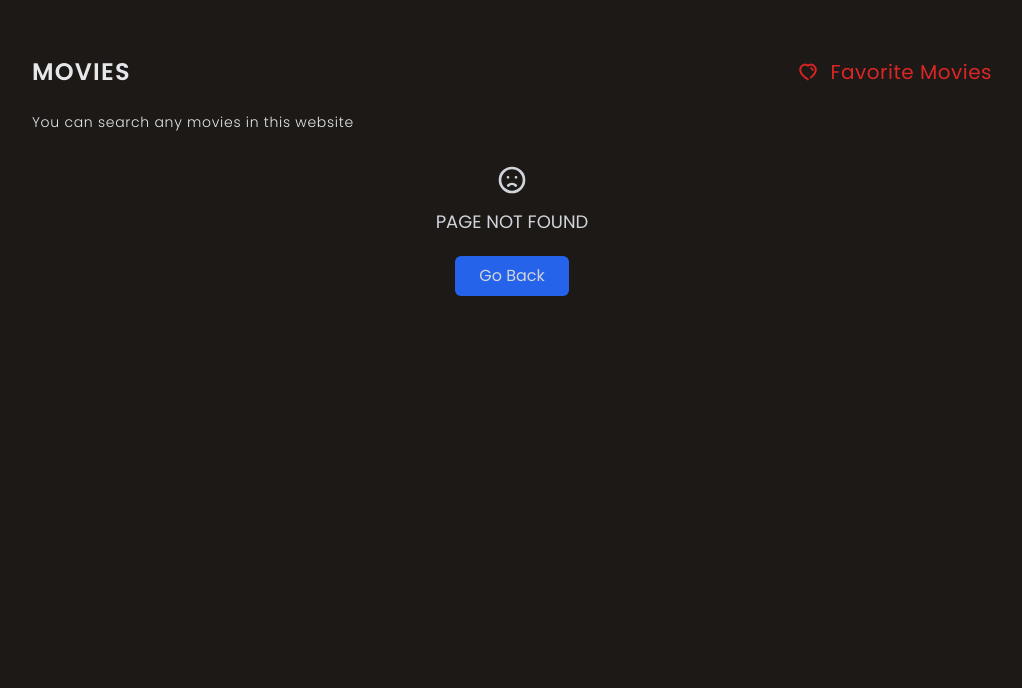
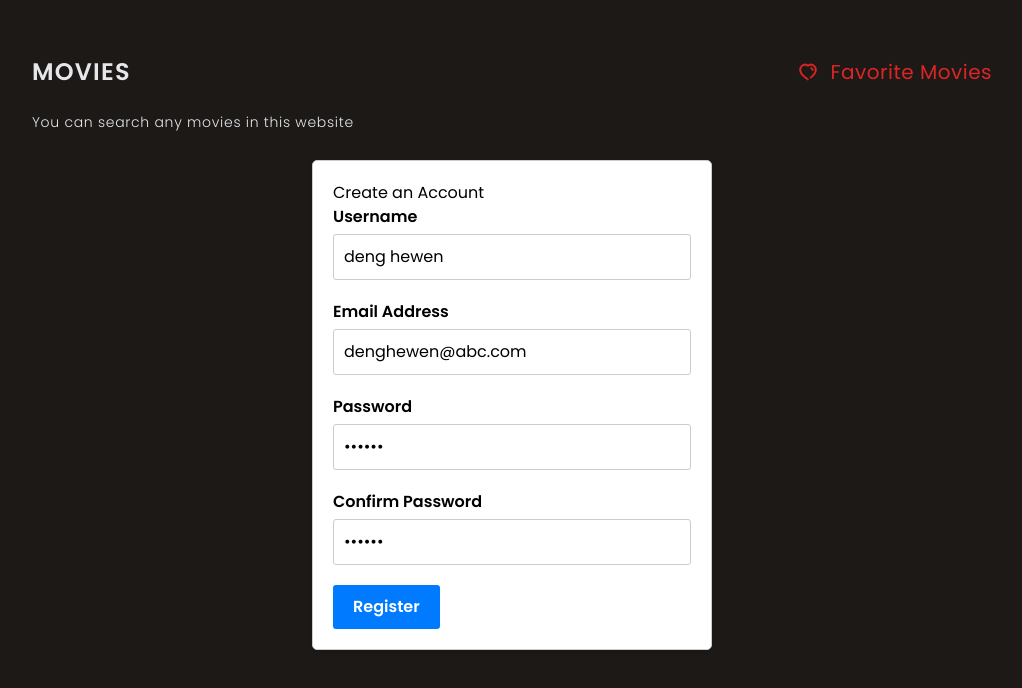
Before and after one commit to ISY5001/AnimeRecommendation_frontend, a Vue app: page /register in a window 1280 px wide. Before the commit this address had no page. Shown: the top 688 px of the page, without its empty margins (128-1150 px from the left). Built offline with nearby package versions, Linux system fonts and the light colour scheme.

Commit message:
add register

```diff
--- a/index.html
+++ b/index.html
@@ -7,11 +7,12 @@
     <link rel="preconnect" href="https://fonts.googleapis.com" />
     <link rel="preconnect" href="https://fonts.gstatic.com" crossorigin />
     <link href="https://fonts.googleapis.com/css2?family=Quicksand:wght@300;400;500;600;700&display=swap" rel="stylesheet" />
-    <title>Movie App</title>
+    <title>MyAnimes</title>
     <link rel="stylesheet" href="https://cdnjs.cloudflare.com/ajax/libs/animate.css/4.1.1/animate.min.css" />
   </head>
   <body>
     <div id="app"></div>
     <script type="module" src="/src/main.js"></script>
+    <!-- the entry point of Vue.js application -->
   </body>
 </html>
--- a/src/App.vue
+++ b/src/App.vue
@@ -1,7 +1,9 @@
 <template>
   <div class="container mx-auto px-6 py-7 lg:px-40 lg:py-14">
+    <!-- Header is usesd as the header section of Vue application -->
     <Header />
-
+    <!-- main content of Vue app is rendered,
+    it's a special Vue Router component that displays the component corresponding to the current route -->
     <router-view v-slot="{ Component, route }">
       <transition
         :enter-active-class="route.meta.enterClass"
--- a/src/router/index.js
+++ b/src/router/index.js
@@ -5,6 +5,24 @@ const routes = [
     path: "/",
     name: "Home",
     component: () => import("../views/Home.vue"),
+    meta: {
+      enterClass: "animate__animated animate__fadeInLeft",
+      leaveClass: "animate__animated animate__fadeOutLeft",
+    },
+  },
+  {
+    path: "/register",
+    name: 'Register',
+    component: () => import("../views/Register.vue"),
+    meta: {
+      enterClass: "animate__animated animate__fadeInLeft",
+      leaveClass: "animate__animated animate__fadeOutLeft",
+    },
+  },
+  {
+    path: "/login",
+    name: 'Login',
+    component: () => import("../views/Login.vue"),
     meta: {
       enterClass: "animate__animated animate__fadeInLeft",
       leaveClass: "animate__animated animate__fadeOutLeft",
--- a/src/store/movies.js
+++ b/src/store/movies.js
@@ -5,6 +5,7 @@ const API_URL = "https://www.omdbapi.com/";
 const API_KEY = "f9bfc5b4";
 
 export const useMoviesStore = defineStore("movies", {
+  // state function defines the intial state of the movies store
   state: () => {
     return {
       movies: [],
@@ -15,6 +16,8 @@ export const useMoviesStore = defineStore("movies", {
       page: 1,
     };
   },
+  // actions object defines methods that can be used to interact with and modify
+  // the store's state
   actions: {
     async getAllMovies(keyword) {
       this.isLoading = true;
--- /dev/null
+++ b/src/views/Login.vue
@@ -0,0 +1,34 @@
+<template>
+    <div>
+      <h1>Register</h1>
+      <form @submit.prevent="registerUser">
+        <div>
+          <label for="username">Username:</label>
+          <input type="text" id="username" v-model="username" required />
+        </div>
+        <div>
+          <label for="password">Password:</label>
+          <input type="password" id="password" v-model="password" required />
+        </div>
+        <div>
+          <button type="submit">Register</button>
+        </div>
+      </form>
+    </div>
+  </template>
+
+  <script setup>
+  import { ref } from "@vue/runtime-core";
+  import { useRouter } from "vue-router";
+
+  const username = ref("");
+  const password = ref("");
+  const router = useRouter();
+
+  const registerUser = () => {
+    // Add your registration logic here, e.g., make an API request to register the user.
+
+    // After a successful registration, you can redirect to another page.
+    router.push("/login");
+  };
+  </script>
--- /dev/null
+++ b/src/views/Register.vue
@@ -0,0 +1,140 @@
+<template>
+    <div class="register">
+      <h1>Create an Account</h1>
+      <form @submit.prevent="registerUser">
+        <div class="form-group">
+          <label for="username">Username</label>
+          <input
+            type="text"
+            id="username"
+            v-model="username"
+            placeholder="Enter your username"
+            required
+          />
+        </div>
+        <div class="form-group">
+          <label for="email">Email Address</label>
+          <input
+            type="email"
+            id="email"
+            v-model="email"
+            placeholder="Enter your email"
+            required
+          />
+        </div>
+        <div class="form-group">
+          <label for="password">Password</label>
+          <input
+            type="password"
+            id="password"
+            v-model="password"
+            placeholder="Enter your password"
+            required
+          />
+        </div>
+        <div class="form-group">
+          <label for="confirmPassword">Confirm Password</label>
+          <input
+            type="password"
+            id="confirmPassword"
+            v-model="confirmPassword"
+            placeholder="Confirm your password"
+            required
+          />
+        </div>
+        <div class="form-actions">
+          <button type="submit">Register</button>
+        </div>
+      </form>
+    </div>
+  </template>
+
+  <script setup>
+  import { ref } from "@vue/runtime-core";
+  import { useRouter } from "vue-router";
+  import axios from "axios";
+
+  const username = ref(localStorage.getItem("username") ?? "deng hewen");
+  const email = ref(localStorage.getItem("email") ?? "denghewen@abc.com");
+  const password = ref(localStorage.getItem("password") ?? "123456");
+  const confirmPassword = ref(localStorage.getItem("confirmPassword") ?? "123456");
+  const router = useRouter();
+
+  const registerUser = () => {
+    if (
+        !username.value ||
+        !email.value ||
+        !password.value ||
+        password.value !== confirmPassword.value
+    ) {
+        // Perform client-side validation of the form
+        // You can add more validation as needed
+        return;
+    }
+    try {
+        // Send a POST request to your Flask backend for user registration
+        const response = async() => await axios.post(`${"http://127.0.0.1:8282"}/register`, {
+            username: username.value,
+            email: email.value,
+            password: password.value,
+        });
+
+        if (response.data.msg === "success") {
+            router.push("/login");
+        } else {
+        // Handle registration error, e.g., display an error message
+        // You can use a ref to store and display the error message in the template
+        // errorMessage.value = response.data.msg;
+        }
+    } catch (error) {
+        // Handle network errors or other exceptions here
+        console.error("Registration failed:", error);
+    }
+    router.push("/login");
+  };
+  </script>
+
+  <style scoped>
+  .register {
+    max-width: 400px;
+    margin: 0 auto;
+    padding: 20px;
+    border: 1px solid #ccc;
+    border-radius: 5px;
+    background-color: #fff;
+    box-shadow: 0 2px 4px rgba(0, 0, 0, 0.1);
+  }
+
+  .form-group {
+    margin-bottom: 20px;
+  }
+
+  label {
+    display: block;
+    font-weight: bold;
+    margin-bottom: 5px;
+  }
+
+  input[type="text"],
+  input[type="email"],
+  input[type="password"] {
+    width: 100%;
+    padding: 10px;
+    border: 1px solid #ccc;
+    border-radius: 3px;
+  }
+
+  button {
+    background-color: #007bff;
+    color: #fff;
+    border: none;
+    padding: 10px 20px;
+    border-radius: 3px;
+    cursor: pointer;
+    font-weight: bold;
+  }
+
+  button:hover {
+    background-color: #0056b3;
+  }
+  </style>
```
Also changed, not shown: src/main.js (+4 -4 lines), src/views/Home.vue (+6 -1 lines), 1 other file (tests, documents, lock files or other folders).
